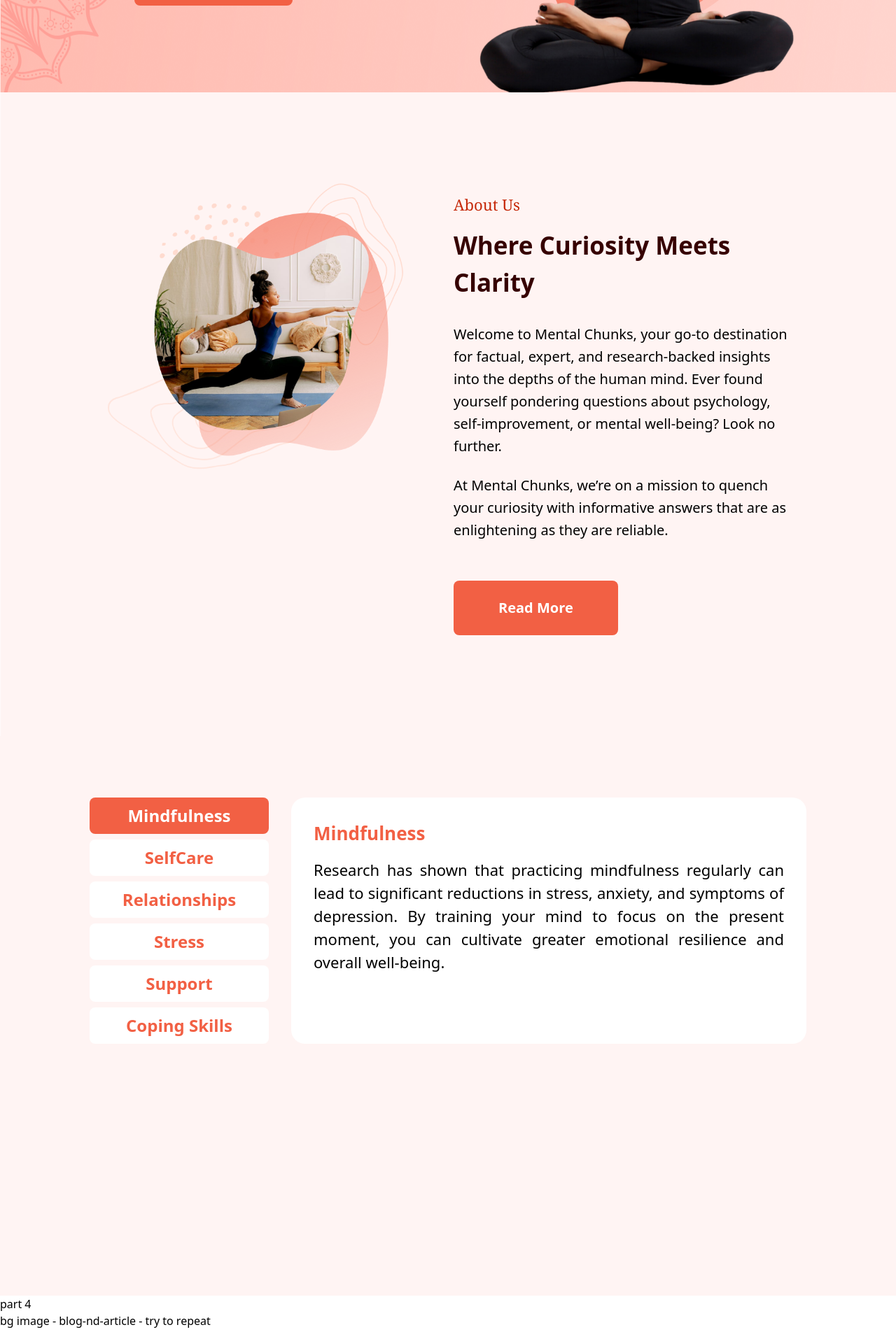
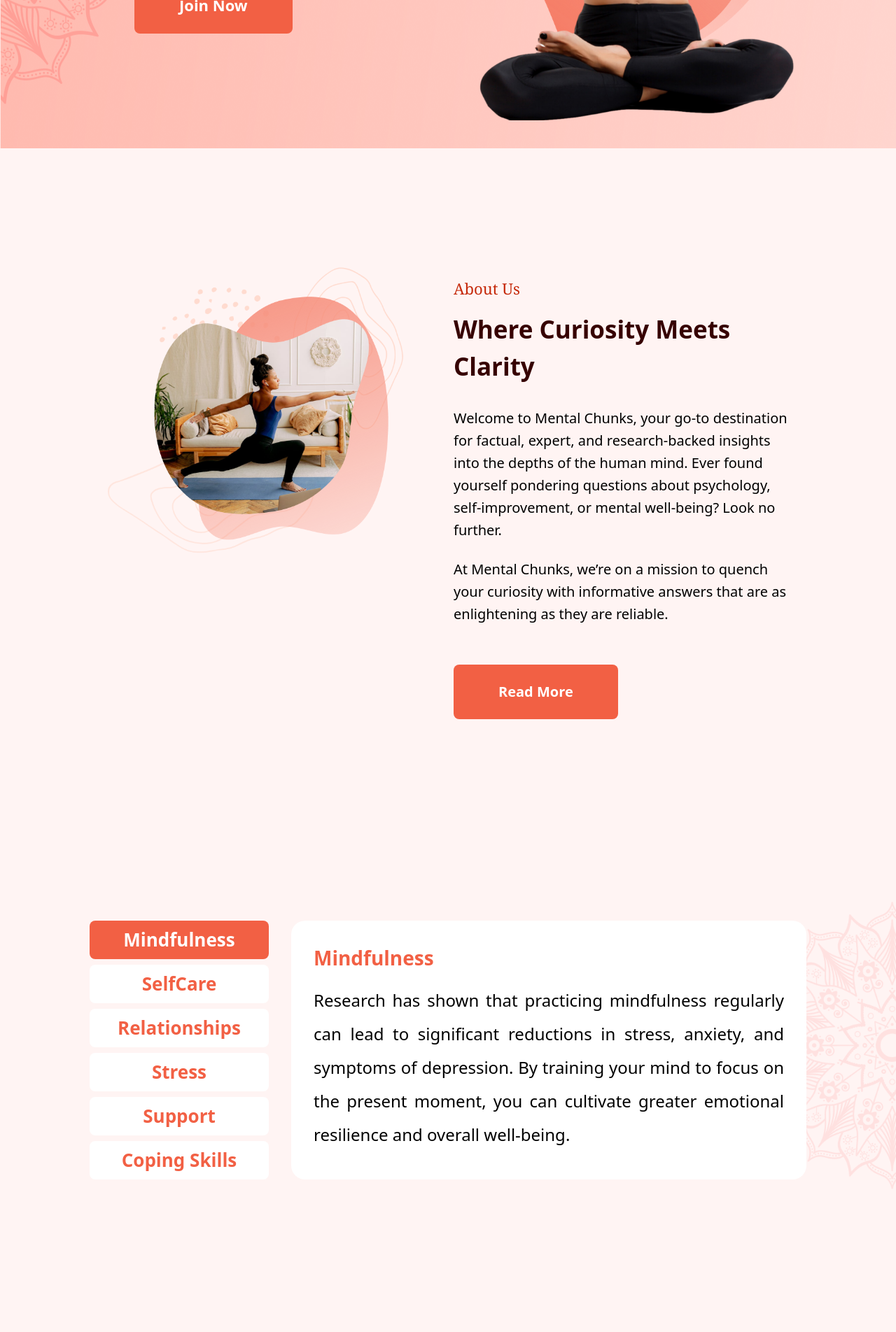
Before and after one commit to kushagraag/The-mental-chunks-frontend, a Next.js app: page / in a window 1280 px wide. Shown: the part 720-2624 px from the top of the page at 70% size. Built offline with nearby package versions, Linux system fonts and the light colour scheme.

Commit message:
bg adjust, text correction

```diff
--- a/src/components/Homepage-part1.tsx
+++ b/src/components/Homepage-part1.tsx
@@ -5,7 +5,7 @@ export default function Homepage_part1() {
   return (
     <div>
       <div
-        className="bg-[url('/assets/hero-section-bg.png')] h-auto"
+        className="bg-[url('/assets/hero-section-bg.png')] min-h-screen py-10"
         // edit later to add curve
         style={{
           clipPath: "path('M0,0 H100% V85% C50% 100%, 50% 70%, 0 85% Z')",
--- a/src/components/Homepage-part2.tsx
+++ b/src/components/Homepage-part2.tsx
@@ -3,7 +3,7 @@ import Image from "next/image";
 export default function Homepage_part2() {
   return (
     <div>
-      <div className="bg-[url('/assets/aboutus-landing-bg.png')] h-auto">
+      <div className="bg-[url('/assets/aboutus-landing-bg.png')] bg-cover bg-center min-h-screen py-10">
         <div className="container flex justify-between items-center mx-auto px-36 ">
           <div className="container grid grid-cols-2 gap-4 mt-28">
             <div>
--- a/src/components/Homepage-part3.tsx
+++ b/src/components/Homepage-part3.tsx
@@ -45,15 +45,15 @@ export default function Homepage_part3() {
   const [selectedTab, setSelectedTab] = useState(tabs[0].id);
 
   return (
-    <div className="bg-[url('/assets/blog-nd-article.png')] min-h-screen py-10">
+    <div className="bg-[url('/assets/blog-nd-article.png')] bg-cover bg-center bg-bottom min-h-screen py-10">
       <div className="container mx-auto flex justify-center items-start rounded-lg overflow-hidden">
-        <div className="flex w-full max-w-5xl space-x-8 my-12">
+        <div className="flex w-full max-w-5xl space-x-8 my-16">
           <div className="flex flex-col w-1/4 space-y-2">
             {tabs.map((tab) => (
               <button
                 key={tab.id}
                 onClick={() => setSelectedTab(tab.id)}
-                className={`px-4 py-2 rounded-lg text-[24px] ${
+                className={`px-4 py-2 rounded-lg text-[26px] ${
                   selectedTab === tab.id
                     ? "bg-[#F26044] text-white font-semibold"
                     : "bg-[#ffffff] text-[#F26044] hover:bg-[#fbe5e3]/75 font-semibold"
@@ -67,10 +67,12 @@ export default function Homepage_part3() {
             {tabs.map((tab) =>
               selectedTab === tab.id ? (
                 <div key={tab.id}>
-                  <h2 className="text-[26px] text-[#F26044] font-bold mb-4">
+                  <h2 className="text-[28px] text-[#F26044] font-bold mb-4">
                     {tab.title}
                   </h2>
-                  <p className="text-[22px] text-justify">{tab.content}</p>
+                  <p className="text-[24px] text-justify leading-loose">
+                    {tab.content}
+                  </p>
                 </div>
               ) : null
             )}
```
